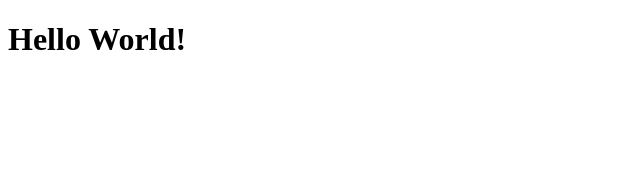
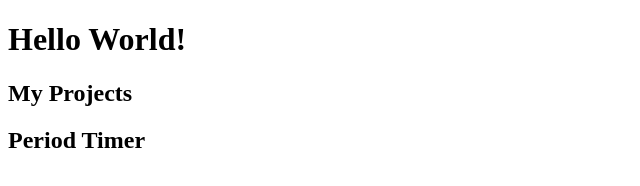
Before and after one commit to drvladb/drvladb.github.io, a plain HTML site: page index.html in a window 1280 px wide. Shown: the whole page, without its empty margins (0-640 px from the left). Drawn offline with Linux system fonts and the light colour scheme.

Commit message:
Update index.html

```diff
--- a/index.html
+++ b/index.html
@@ -6,6 +6,8 @@
 <body>
 
 <h1>Hello World!</h1>
+<h2>My Projects<h2>
+  <a herf="drvladb.github.io/ClassTrack/">Period Timer</a>
 
 
 
```
